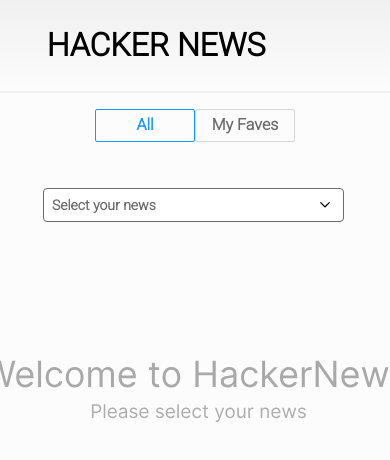
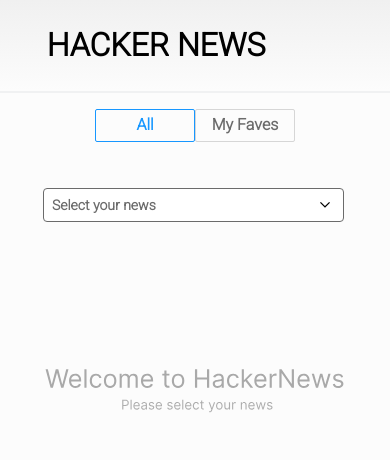
Before and after one commit to kingsman7/HackerNews, an Angular app: page /main in a window 390 px wide. Shown: the top 460 px of the page. Built offline with nearby package versions, Linux system fonts and the light colour scheme.

Commit message:
Hotfix/responsive (#12)
* fix: responsive select component

* fix: fix responsive < 300px

```diff
--- a/src/app/shared/components/card/card.component.css
+++ b/src/app/shared/components/card/card.component.css
@@ -69,3 +69,15 @@
 p {
     margin: 0.44rem;
 }
+
+@media screen and (max-width: 500px) {
+    .card__figure__img {
+        width: 300px;
+    }
+}
+
+@media screen and (max-width: 300px) {
+    .card__figure__img {
+        width: 100%;
+    }
+}
--- a/src/app/shared/components/card/card.component.html
+++ b/src/app/shared/components/card/card.component.html
@@ -1,6 +1,6 @@
 <ng-container *ngIf="!hits ; else elseTemplate">
 	<figure class="card__figure">
-		<img class="card__no-data" src="/assets/HackerNews.svg" alt="">
+		<img class="card__figure__img" src="/assets/HackerNews.svg" alt="">
 	</figure>
 </ng-container>
 <ng-template #elseTemplate>
```
